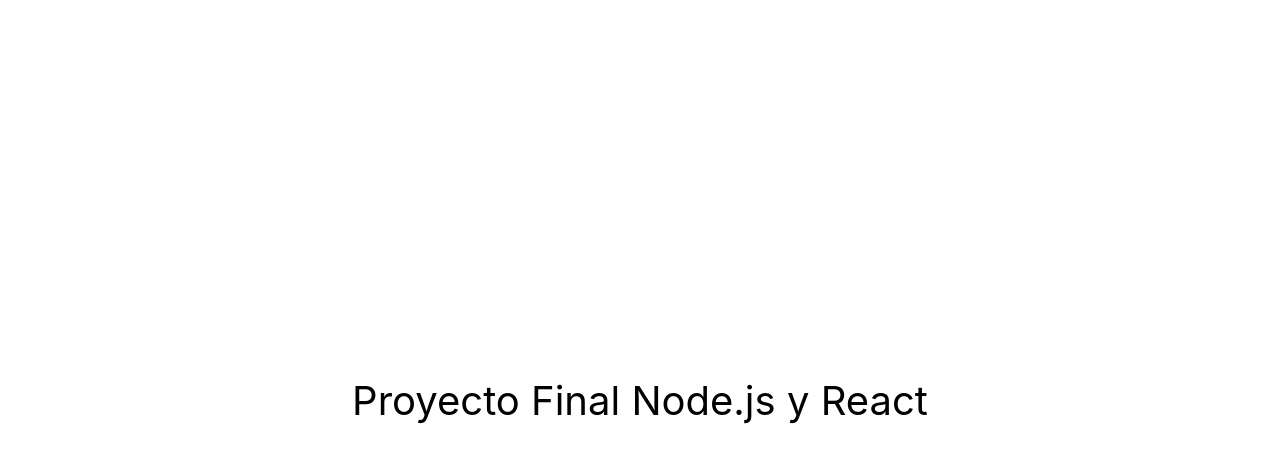
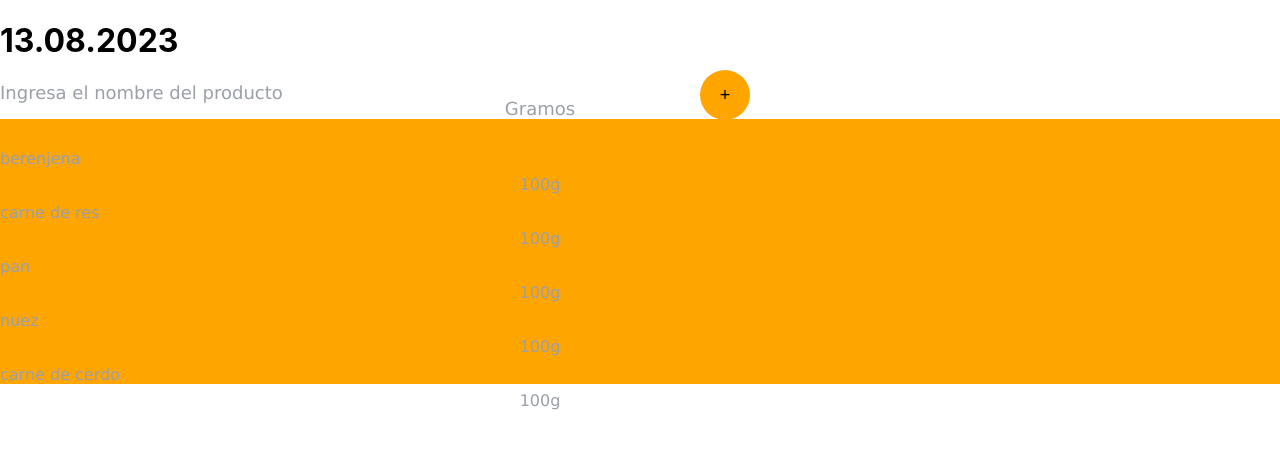
Before and after one commit to Pugli87/project-last_chance, a React (Create React App) app: page / in a window 1280 px wide. Shown: the top 462 px of the page. Built offline with nearby package versions, Linux system fonts and the light colour scheme.

Commit message:
ramamariana

```diff
--- a/package.json
+++ b/package.json
@@ -10,6 +10,7 @@
     "react": "^18.1.0",
     "react-dom": "^18.1.0",
     "react-scripts": "5.0.1",
+    "styled-components": "^6.1.1",
     "web-vitals": "^2.1.3"
   },
   "scripts": {
--- a/src/components/App.jsx
+++ b/src/components/App.jsx
@@ -1,4 +1,4 @@
-export const App = () => {
+/* export const App = () => {
   return (
     <div
       style={{
@@ -14,3 +14,21 @@
     </div>
   );
 };
+ */
+import React from 'react';
+import GramosComponent from './GramosComponent/GramosComponent';
+import ButtonComponent from './ButtonComponent/ButtonComponent';
+import ProductNameComponent from './ProductNameComponent/ProductName';
+
+function App() {
+  return (
+    <div className="App">
+      <h1>13.08.2023</h1>
+      <ProductNameComponent />
+      <GramosComponent />
+      <ButtonComponent />
+    </div>
+  );
+}
+
+export default App;
--- /dev/null
+++ b/src/components/ButtonComponent/ButtonComponent.jsx
@@ -0,0 +1,11 @@
+import React from 'react';
+import { RoundButtonWrapper } from './ButtonStyled';
+const RoundButton = () => {
+    return (
+      <RoundButtonWrapper>
+        +
+      </RoundButtonWrapper>
+    );
+  };
+
+  export default RoundButton;
--- /dev/null
+++ b/src/components/ButtonComponent/ButtonStyled.js
@@ -0,0 +1,16 @@
+import styled from 'styled-components';
+
+export const  RoundButtonWrapper = styled.button`
+
+width: 50px;
+height: 50px;
+border-radius: 50%;
+background-color: orange;
+font-size: 18px;
+border: none;
+cursor: pointer;
+position: absolute;
+top: 70px;
+text-align:center;
+margin-left: 700px;
+`;
--- /dev/null
+++ b/src/components/GramosComponent/GramoStyled.js
@@ -0,0 +1,31 @@
+import styled from 'styled-components';
+export const GramosList = styled.ul`
+  list-style-type: none;
+  padding: 0;
+`;
+// Estilos para cada elemento "100g"
+export const GramosItem = styled.li`
+
+font-size: 16px;
+  color : #9B9FAA;
+  margin-bottom: 5px;
+  font-family : verdana;
+  padding-top : 30px;
+`;
+// Estilos para el texto "Gramos"
+export const GramosText = styled.p`
+font-size: 18px;
+margin-bottom: 10px;
+color : #9B9FAA;
+font-family : verdana;
+`;
+export const Container = styled.div`
+  display: flex;
+  flex-direction: column;
+  align-items: center;
+  justify-content: flex-start;
+  text-align: center;
+  height: 100vh;
+  margin-top: -320px;
+  margin-left: -200px
+`;
--- /dev/null
+++ b/src/components/GramosComponent/GramosComponent.jsx
@@ -0,0 +1,20 @@
+import React from 'react';
+import { GramosText, GramosList, GramosItem,Container  } from './GramoStyled';
+
+
+  const GramosComponent = () => {
+    const elementos100g = Array(5).fill('100g');
+
+    return (
+      <Container>
+        <GramosText>Gramos</GramosText>
+        <GramosList>
+          {elementos100g.map((elemento, index) => (
+            <GramosItem key={index}>{elemento}</GramosItem>
+          ))}
+        </GramosList>
+      </Container>
+    );
+  };
+
+export default GramosComponent;
--- /dev/null
+++ b/src/components/ProductNameComponent/ProductName.jsx
@@ -0,0 +1,18 @@
+import React from 'react';
+import {Text,ProductList,ProductItem} from './ProductStyled'
+const ProductNameComponent = () => {
+  const products = ['berenjena', 'carne de res', 'pan', 'nuez', 'carne de cerdo'];
+
+  return (
+    <div>
+      <Text>Ingresa el nombre del producto</Text>
+      <ProductList>
+        {products.map((product, index) => (
+          <ProductItem key={index}>{product}</ProductItem>
+        ))}
+      </ProductList>
+    </div>
+  );
+};
+
+export default ProductNameComponent;
--- /dev/null
+++ b/src/components/ProductNameComponent/ProductStyled.js
@@ -0,0 +1,27 @@
+import styled from 'styled-components';
+
+
+ const Text = styled.p`
+  font-size: 18px;
+  margin-bottom: 10px;
+  color : #9B9FAA;
+  font-family : verdana;
+`;
+
+
+ const ProductList = styled.ul`
+  list-style-type: none;
+  padding: 0;
+  background-color: orange;
+`;
+
+ const ProductItem = styled.li`
+  font-size: 16px;
+  color : #9B9FAA;
+  margin-bottom: 5px;
+  font-family : verdana;
+  padding-top : 30px;
+`;
+export {
+    Text,ProductList,ProductItem
+}
--- a/src/index.js
+++ b/src/index.js
@@ -1,6 +1,6 @@
 import React from 'react';
 import ReactDOM from 'react-dom/client';
-import { App } from 'components/App';
+import App  from 'components/App';
 import './index.css';
 
 ReactDOM.createRoot(document.getElementById('root')).render(
```
Also changed, not shown: 1 other file (tests, documents, lock files or other folders).
